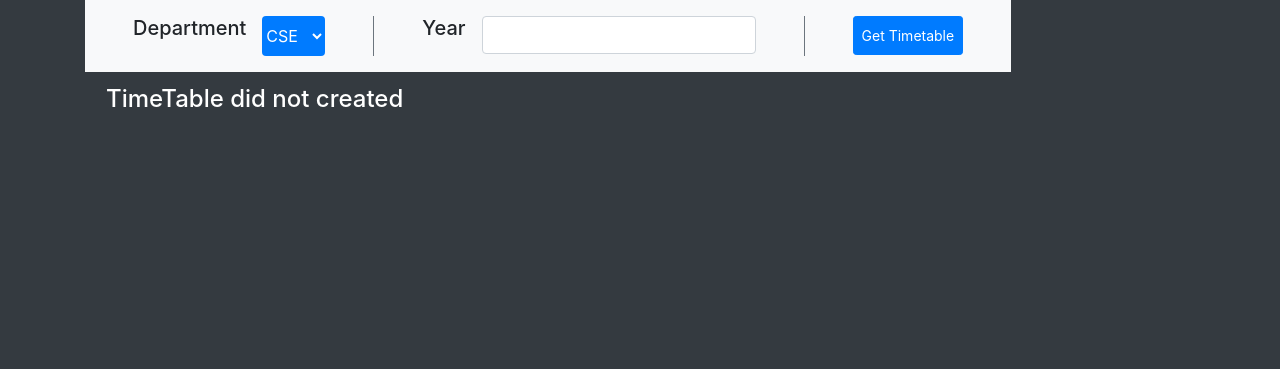
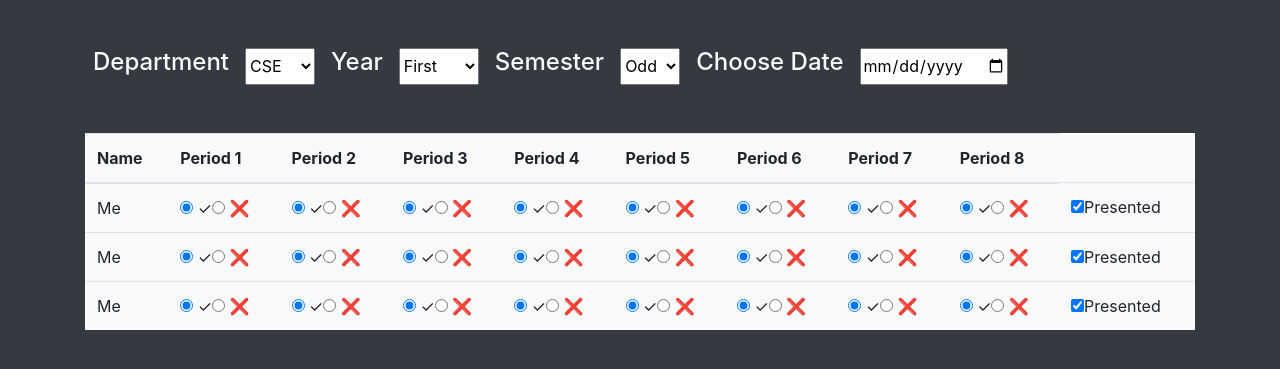
Before and after one commit to Saravana-Pon-Balan/attendManagement, a Django app: page /tt in a window 1280 px wide. Shown: the top 369 px of the page. Run offline with Django 3.2, Linux system fonts and the light colour scheme; some libraries are stand-ins or nearby versions.

Commit message:
on working

```diff
--- a/apps/main/templates/time_table.html
+++ b/apps/main/templates/time_table.html
@@ -1,146 +1,137 @@
 <!DOCTYPE html>
-{% load static %}
 <html>
 <head>
 	<meta charset="utf-8">
 	<meta name="viewport" content="width=device-width, initial-scale=1">
-	<title>Time Table</title>
-	<link rel="stylesheet" type="text/css" href="{% static "../../../static/jazzmin/css/main.css" %}">
-	<link rel="stylesheet" href="https://stackpath.bootstrapcdn.com/bootstrap/4.1.3/css/bootstrap.min.css">
+	<title>Attendance</title>
+	<link rel="stylesheet" href="https://cdn.jsdelivr.net/npm/bootstrap@4.0.0/dist/css/bootstrap.min.css" integrity="sha384-Gn5384xqQ1aoWXA+058RXPxPg6fy4IWvTNh0E263XmFcJlSAwiGgFAW/dAiS6JXm" crossorigin="anonymous">
 
 </head>
 <body class="bg-dark">
 	<div class="container">
-		<div class="forms d-flex flex-row">
-			<form method="post" class="bg-light d-flex flex-row">
-			  {% csrf_token %}
-			  <div class="form-group d-flex pl-5 pr-5 mt-3 border-right border-3 border-secondary">
-				<label class="my-label pr-3" for="department"><h5>Department</h5></label>
-				<select class="form-select bg-primary border-0 rounded text-white" name="department" id="department">
-					{% for dept in departments.name %}
-					<option value="{{ dept }}">{{ dept }}</option>
-				  {% endfor %}
+		<div class="nav d-flex">
+			<div class="dept d-flex p-2 pt-5 pb-5">
+				<h4 class="text-light pr-3">Department</h4>
+				<select>
+					<option>CSE</option>
+					<option>ECE</option>
+					<option>EEE</option>
+					<option>MECH</option>
+					<option>Civil</option>
+
 				</select>
 			</div>
-			  <div class="form-group d-flex pl-5 pr-5 mt-3 border-right border-3 border-secondary">
-				<label class="my-label pr-3" for="year"><h5>Year</h5></label>
-				<input class="form-control" type="text" name="year" id="year">
+			<div class="year d-flex p-2  pt-5 pb-5">
+				<h4 class="text-light pr-3">Year</h4>
+				<select>
+					<option>First</option>
+					<option>Second</option>
+					<option>Third</option>
+					<option>Fourth</option>
+				</select>
 			</div>
-			  <div class="pl-5 pr-5 mt-3">
-			  <button class="btn btn-primary btn-sm p-2" type="submit">Get Timetable</button>
+			<div class="sem d-flex p-2 pt-5 pb-5">
+				<h4 class="text-light pr-3">Semester</h4>
+				<select>
+					<option>Odd</option>
+					<option>Even</option>
+				</select>
 			</div>
-			</form>
+			<div class="date d-flex p-2 pt-5 pb-5">
+				<h4 class="text-light pr-3">Choose Date</h4>
+				<input type="date">
 			</div>
-
-
-		{% if timetable%}
-
-		<div class="d-flex justify-content-center align-items-center text-center p-2">
-			<h3 class="rounded text-center bg-light d-inline-block">
-				<b>Time Table For {{timetable.year_id}} {{timetable.department.name}}</b>
-			</h3>
 		</div>
-		<div  class="bg-light">
-				<table class="table table-striped table-bordered">
+		<div class="content">
+			<table class="table bg-light">
 				<thead>
-					  <tr>
-						<th>Day</th>
-						<th>1</th>
-						<th>2</th>
-						<th>3</th>
-						<th>4</th>
-						<th>5</th>
-						<th>6</th>
-						<th>7</th>
-						<th>8</th>
-					  </tr>
+					<th>Name</th>
+					<th>Period 1</th>
+					<th>Period 2</th>
+					<th>Period 3</th>
+					<th>Period 4</th>
+					<th>Period 5</th>
+					<th>Period 6</th>
+					<th>Period 7</th>
+					<th>Period 8</th>
 				</thead>
 				<tbody>
-					{% for data in timetable %}
 					<tr>
-						<td>{{data.day}}</td>
-						<td>{{data.period_1}}</td>
-						<td>{{data.period_2}}</td>
-						<td>{{data.period_3}}</td>
-						<td>{{data.period_4}}</td>
-						<td>{{data.period_5}}</td>
-						<td>{{data.period_6}}</td>
-						<td>{{data.period_7}}</td>
-						<td>{{data.period_8}}</td>
+						<td>Me</td>
+						<td><input type="radio" class="text-primary" checked> &#x2713;<input type="radio" > &#10060;</td>
+						<td><input type="radio" class="text-primary" checked> &#x2713;<input type="radio" > &#10060;</td>
+						<td><input type="radio" class="text-primary" checked> &#x2713;<input type="radio" > &#10060;</td>
+						<td><input type="radio" class="text-primary" checked> &#x2713;<input type="radio" > &#10060;</td>
+						<td><input type="radio" class="text-primary" checked> &#x2713;<input type="radio" > &#10060;</td>
+						<td><input type="radio" class="text-primary" checked> &#x2713;<input type="radio" > &#10060;</td>
+						<td><input type="radio" class="text-primary" checked> &#x2713;<input type="radio" > &#10060;</td>
+						<td><input type="radio" class="text-primary" checked> &#x2713;<input type="radio" > &#10060;</td>
+						<td><div class="checking"><input type="checkbox" checked onchange="checking(this)">Presented <textarea id="msg" style="display:none"></textarea> </div></td>
 
 					</tr>
-					 {% endfor %}
+					<tr>
+						<td>Me</td>
+						<td><input type="radio" class="text-primary" checked> &#x2713;<input type="radio" > &#10060;</td>
+						<td><input type="radio" class="text-primary" checked> &#x2713;<input type="radio" > &#10060;</td>
+						<td><input type="radio" class="text-primary" checked> &#x2713;<input type="radio" > &#10060;</td>
+						<td><input type="radio" class="text-primary" checked> &#x2713;<input type="radio" > &#10060;</td>
+						<td><input type="radio" class="text-primary" checked> &#x2713;<input type="radio" > &#10060;</td>
+						<td><input type="radio" class="text-primary" checked> &#x2713;<input type="radio" > &#10060;</td>
+						<td><input type="radio" class="text-primary" checked> &#x2713;<input type="radio" > &#10060;</td>
+						<td><input type="radio" class="text-primary" checked> &#x2713;<input type="radio" > &#10060;</td>
+						<td><div class="checking"><input type="checkbox" checked onchange="checking(this)">Presented <textarea id="msg" style="display:none"></textarea> </div></td>
+
+					</tr><tr>
+						<td>Me</td>
+						<td><input type="radio" class="text-primary" checked> &#x2713;<input type="radio" > &#10060;</td>
+						<td><input type="radio" class="text-primary" checked> &#x2713;<input type="radio" > &#10060;</td>
+						<td><input type="radio" class="text-primary" checked> &#x2713;<input type="radio" > &#10060;</td>
+						<td><input type="radio" class="text-primary" checked> &#x2713;<input type="radio" > &#10060;</td>
+						<td><input type="radio" class="text-primary" checked> &#x2713;<input type="radio" > &#10060;</td>
+						<td><input type="radio" class="text-primary" checked> &#x2713;<input type="radio" > &#10060;</td>
+						<td><input type="radio" class="text-primary" checked> &#x2713;<input type="radio" > &#10060;</td>
+						<td><input type="radio" class="text-primary" checked> &#x2713;<input type="radio" > &#10060;</td>
+						<td><div class="checking"><input type="checkbox" checked onchange="checking(this)">Presented <textarea id="msg" style="display:none"></textarea></div> </td>
+
+					</tr>
 				</tbody>
 			</table>
 		</div>
-			<div class="bg-light">
-				<div>
-					<table class="table table-striped table-bordered">
-						<thead>
-							<th>Subjects</th>
-							<th>Faculty</th>
-							<th>Type</th>
-						</thead>
-						<tbody>
-							<tr>
-								<td>Mobile Computing(MC)</td>
-								<td>Ramnath</td>
-								<td>AP/CSE</td>
-							</tr>
-							<tr>
-								<td>Internet Programming(IP)</td>
-								<td>Suganthi</td>
-								<td>AP/CSE</td>
-							</tr>
-							<tr>
-								<td>Compiler Design(CD)</td>
-								<td>Jeeva</td>
-								<td>AP/CSE</td>
-							</tr>
-							<tr>
-								<td>Distributed Systems(DS)</td>
-								<td>Pon Sundari</td>
-								<td>AP/CSE</td>
-							</tr>
-							<tr>
-								<td>Artificial Intelligence(AI)</td>
-								<td>Nandhini</td>
-								<td>AP/CSE</td>
-							</tr>
-							<tr>
-								<td>Mini Project(MP)</td>
-								<td>George David</td>
-								<td>AP/CSE</td>
-							</tr>
-						</tbody>
-					</table>
-
-				</div>
-		</div>
-		{%else%}
-		<h4 class="alert text-white ">TimeTable did not created</h4>
-		{%endif%}
 	</div>
 </body>
 <script type="text/javascript">
-function displayinputs(val){
-    var inputs = document.createElement("input");
-    inputs.style.border = "none";
-    inputs.style.marginLeft = "20px";
-    inputs.style.marginRight = "-100px";
-    inputs.style.marginTop = "10px";
-    inputs.style.borderRadius = "10px";
-    inputs.style.backgroundColor = "inherit"
+const table = document.querySelector('table');
 
-    inputs.value = val.textContent;
-    inputs.addEventListener('blur', function() {
-        val.textContent = inputs.value;
-        inputs.parentNode.replaceChild(val, inputs);
+const rows = table.querySelectorAll('tr');
+rows.forEach((row, index) => {
+const tds = row.querySelectorAll('td');
+
+	tds.forEach((td,indextd)=>{
+  		const name = `p${index}${indextd}`;
+
+
+
+  const radioButtons = td.querySelectorAll('input[type="radio"]');
+
+  radioButtons.forEach(radioButton => {
+    radioButton.name = name;
 	});
-    val.parentNode.replaceChild(inputs, val);
-    inputs.focus();
+  });
+});
+
+function checking(){
+	var checks= document.querySelectorAll(".checking");
+	checks.forEach((check)=>{
+			var box = check.querySelector("input[type=checkbox]");
+			var msg = check.querySelector("textarea");
+			if(!box.checked){
+				msg.style.display = 'block';
 			}
-
+			else{
+				msg.style.display = 'none';
+			}
+	})
+}
 
 </script>
 </html>
```
Lines whose indentation alone changed are shown as unchanged.
